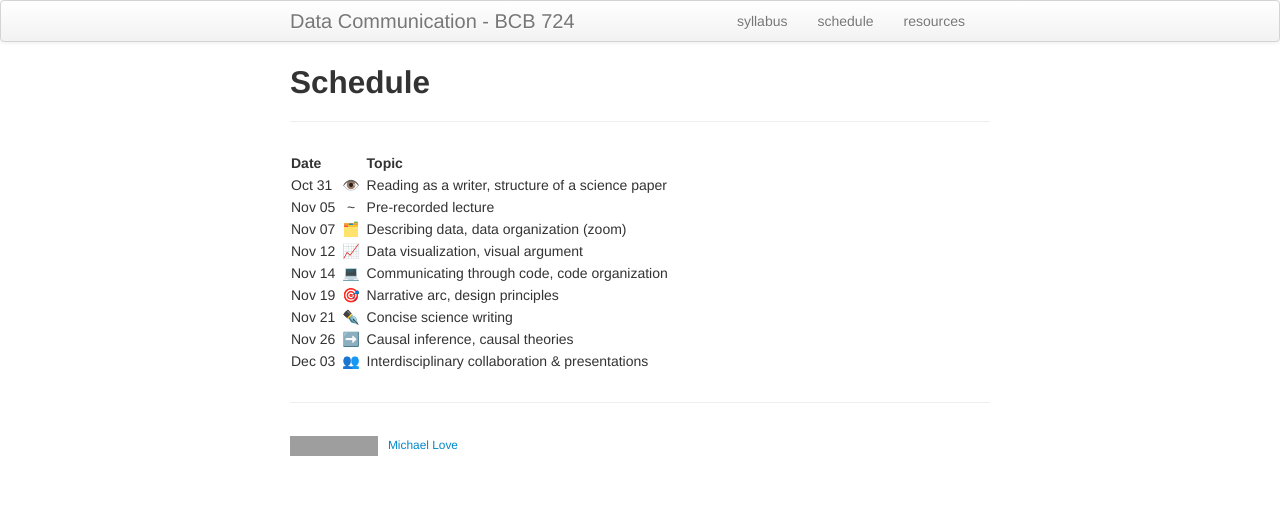
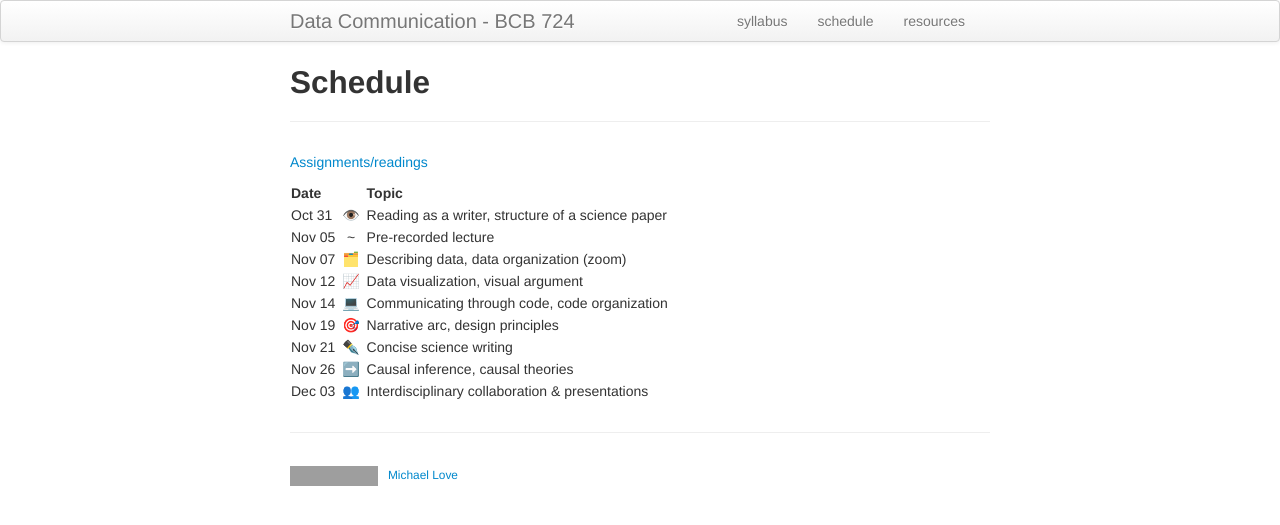
Before and after one commit to biodatascience/datacomm, a Jekyll site: the page built from schedule.md, in a window 1280 px wide. Shown: the top 525 px of the page. Built offline with Jekyll 4.4.1, drawn with Linux system fonts in a browser that asks for light colours; grey boxes are pictures that could not be loaded.

Commit message:
update sched

```diff
--- a/schedule.md
+++ b/schedule.md
@@ -2,6 +2,8 @@
 layout: page
 title: Schedule
 ---
+
+[Assignments/readings](https://docs.google.com/spreadsheets/d/1yg4LUYnHQ5A9KbaC08t0Z9FL6Q-Mc-tabcO4cVwTZ38/edit?gid=0#gid=0)
 
 | Date   | &nbsp;&nbsp;&nbsp;&nbsp;&nbsp;&nbsp;&nbsp; | Topic |
 | :----- | :--: | :---- |
```
